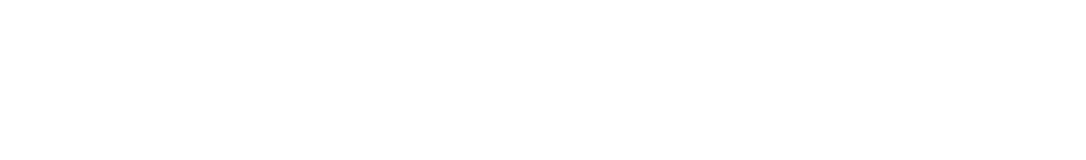
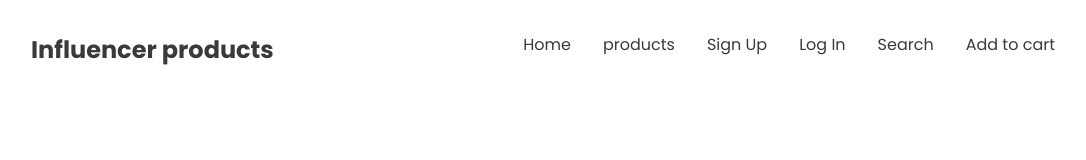
Before and after one commit to Arif-Rabbani-188/influencer-gear-website, a plain HTML site: page index.html in a window 1280 px wide. Shown: the whole page, without its empty margins (97-1183 px from the left). Drawn offline with Linux system fonts and the light colour scheme.

Commit message:
Header section is compelted

```diff
--- a/index.html
+++ b/index.html
@@ -4,8 +4,29 @@
     <meta charset="UTF-8">
     <meta name="viewport" content="width=device-width, initial-scale=1.0">
     <title>Influencer Kits</title>
+    <link rel="stylesheet" href="style/style.css">
 </head>
 <body>
+    <header>
+        <nav class="navbar">
+            <h1 class="heading">Influencer products</h1>
+            <ul>
+                <li><a href="#">Home</a></li>
+                <li><a href="#">products</a></li>
+                <li><a href="#">Sign Up</a></li>
+                <li><a href="#">Log In</a></li>
+                <li><a href="#">Search</a></li>
+                <li><a href="#">Add to cart</a></li>
+            </ul>
+        </nav>
+    </header>
 
+    <main>
+
+    </main>
+
+    <footer>
+
+    </footer>
 </body>
 </html>
--- /dev/null
+++ b/style/style.css
@@ -0,0 +1,39 @@
+@import url('https://fonts.googleapis.com/css2?family=Poppins:ital,wght@0,100;0,200;0,300;0,400;0,500;0,600;0,700;0,800;0,900;1,100;1,200;1,300;1,400;1,500;1,600;1,700;1,800;1,900&family=Work+Sans:ital,wght@0,100..900;1,100..900&display=swap');
+
+*{
+    margin: 0;
+    padding: 0;
+}
+
+body{
+    font-family: 'Poppins', sans-serif;
+}
+
+/* Header Style */
+
+header{
+    margin: 2rem auto;
+    width: 80%;
+}
+
+.navbar{
+    display: flex;
+    justify-content: space-between;
+}
+
+.navbar > .heading{
+    font-size: 1.5rem;
+    font-weight: 700;
+    color: rgb(58, 58, 58);
+}
+
+.navbar > ul{
+    display: flex;
+    list-style: none;
+    gap: 2rem;
+}
+
+.navbar > ul > li > a{
+    text-decoration: none;
+    color: rgb(58, 58, 58);
+}
```
